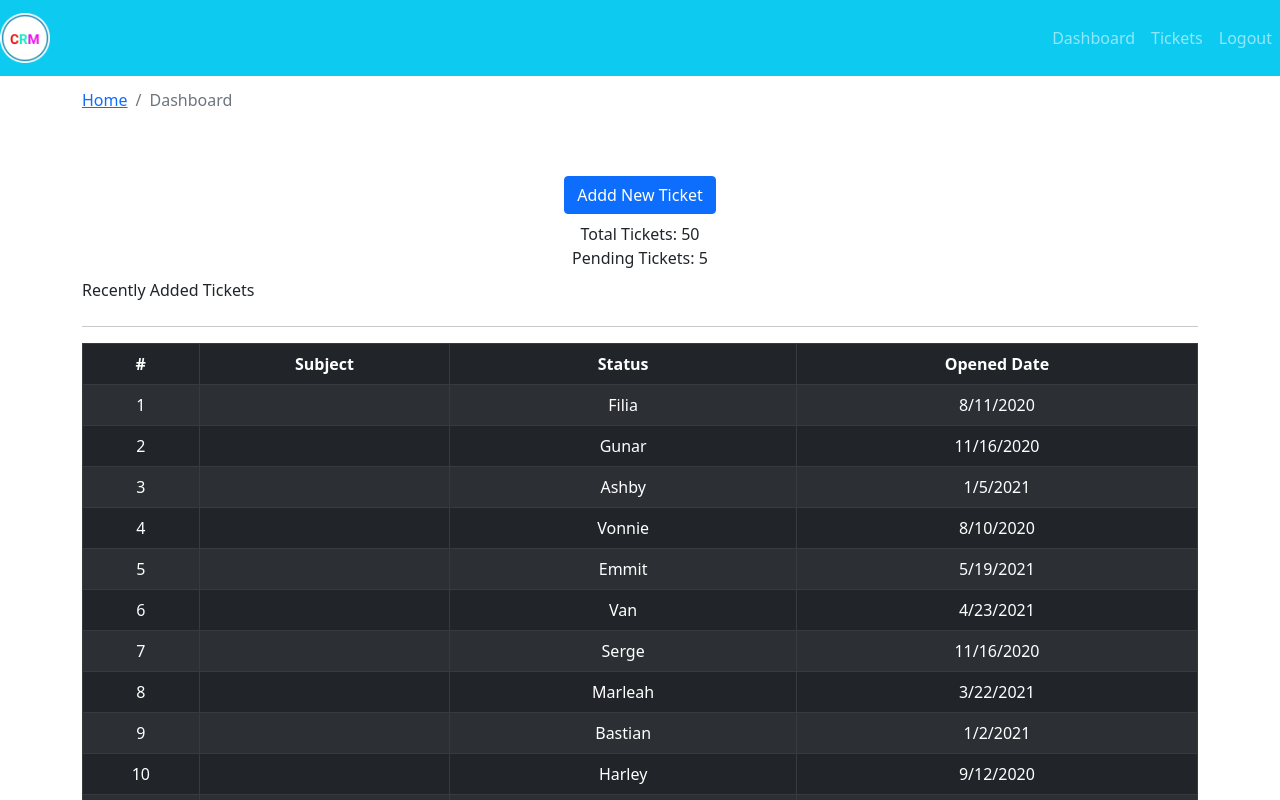
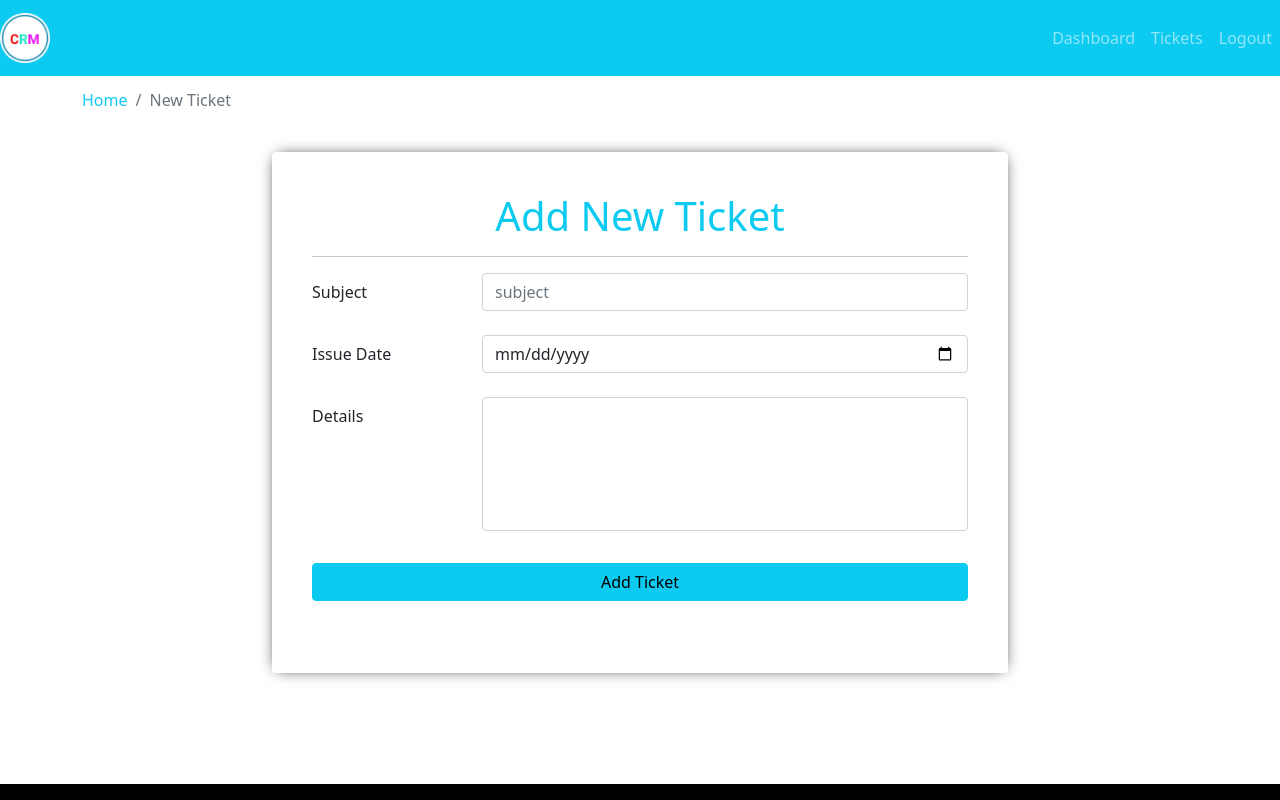
Before and after one commit to moath143/crm-frontend, a React (Create React App) app: page / in a window 1280 px wide. Shown: the top 800 px of the page. Built offline with nearby package versions, Linux system fonts and the light colour scheme.

Commit message:
add new ticket form added

```diff
--- a/src/App.css
+++ b/src/App.css
@@ -22,3 +22,9 @@ footer {
   color: #fff;
   padding: 1rem;
 }
+
+.breadcrumb-item a {
+  text-decoration: none;
+  color: #0dcaf0;
+  font-weight: 500;
+}
--- a/src/App.js
+++ b/src/App.js
@@ -1,14 +1,16 @@
 import "./App.css";
 import DefaultLayout from "./layout/DefaultLayout";
-import Entry from "./page/entry/Entry.page";
-import Dashboard from './page/dashboard/Dashboard.page';
+// import Entry from "./page/entry/Entry.page";
+// import Dashboard from "./page/dashboard/Dashboard.page";
+import Addticket from "./page/new-ticket/Addticket.page";
 
 function App() {
   return (
     <div className="App">
       {/* <Entry /> */}
       <DefaultLayout>
-        <Dashboard />
+        {/* <Dashboard /> */}
+        <Addticket />
       </DefaultLayout>
     </div>
   );
--- /dev/null
+++ b/src/components/add-ticket-form/AddTicketForm.comp.js
@@ -0,0 +1,80 @@
+import React from "react";
+import { Row, Col, Form, Button, Jumbotron } from "react-bootstrap";
+import { PropTypes } from "prop-types";
+import "./add-new-ticket.style.css";
+function AddTicketForm({
+  handleOnChange,
+  handleOnSubmit,
+  formDataError,
+  formData,
+}) {
+  console.log(formData);
+  return (
+      <Jumbotron className=" mt-4 mb-4 add-new-ticket">
+          <h1 className='text-center text-info'>Add New Ticket</h1>
+          <hr />
+      <Form autoComplete="off" onSubmit={handleOnSubmit}>
+        <Form.Group as={Row}>
+          <Form.Label column sm={3}>
+            Subject
+          </Form.Label>
+          <Col sm={9}>
+            <Form.Control
+              name="subject"
+              placeholder="subject"
+              onChange={handleOnChange}
+              value={formData.subject}
+              required
+            />
+            <Form.Text className='text-danger'>{formDataError.subject && "Subject is Required" }</Form.Text>
+          </Col>
+        </Form.Group>
+        <Form.Group className="mt-4 mb-4" as={Row}>
+          <Form.Label column sm={3}>
+            Issue Date
+          </Form.Label>
+          <Col sm={9}>
+            <Form.Control
+              type="date"
+              name="issueDate"
+              onChange={handleOnChange}
+              value={formData.issueDate}
+              required
+            />
+          </Col>
+        </Form.Group>
+        <Form.Group as={Row}>
+          <Form.Label column sm={3}>
+            Details
+          </Form.Label>
+          <Col sm={9}>
+            <Form.Control
+              as="textarea"
+              name="detail"
+              rows="5"
+              onChange={handleOnChange}
+              value={formData.detail}
+              required
+            />
+          </Col>
+        </Form.Group>
+        <Button
+          variant="info"
+          type="submit"
+          style={{ width: "100%", margin: "2rem auto" }}
+        >
+          Add Ticket
+        </Button>
+      </Form>
+    </Jumbotron>
+  );
+}
+
+export default AddTicketForm;
+
+AddTicketForm.propTyps = {
+  handleOnChange: PropTypes.func.isRequired,
+  handleOnSubmit: PropTypes.func.isRequired,
+  formData: PropTypes.object.isRequired,
+  formDataError: PropTypes.object.isRequired,
+};
--- /dev/null
+++ b/src/components/add-ticket-form/add-new-ticket.style.css
@@ -0,0 +1,10 @@
+.add-new-ticket{
+    background-color: #fff;
+    box-shadow: 0 0 15px -5px black;
+    padding: 40px;
+    border-radius: 4px;
+}
+
+form textarea{
+    resize: none;
+}
--- a/src/layout/partials/Header.comp.js
+++ b/src/layout/partials/Header.comp.js
@@ -1,5 +1,5 @@
 import React from 'react'
-import { Navbar, Nav, NavbarBrand } from 'react-bootstrap'
+import { Navbar, Nav } from 'react-bootstrap'
 import logo from '../../assets/img/crm.png'
 
 function Header() {
--- a/src/page/entry/entry.style.css
+++ b/src/page/entry/entry.style.css
@@ -1,11 +1,11 @@
-.entry-page{
+.entry-page {
   height: 100vh;
   display: flex;
   justify-content: center;
   align-items: center;
 }
 
-.form-box{
+.form-box {
   box-shadow: 0 0 15px -5px black;
   background-color: #fff;
   padding: 20px 30px;
--- /dev/null
+++ b/src/page/new-ticket/Addticket.page.js
@@ -0,0 +1,66 @@
+import React, { useState, useEffect } from "react";
+import { Container, Row, Col } from "react-bootstrap";
+import PageBreadcrumb from "../../components/breadcrumb/Breadcrumb.comp";
+import AddTicketForm from "../../components/add-ticket-form/AddTicketForm.comp";
+import { shortText } from "../../utils/validation";
+
+const initialData = {
+  subject: "",
+  issueDate: "",
+  detail: "",
+};
+
+const initialDataError = {
+  subject: false,
+  issueDate: false,
+  detail: false,
+};
+function Addticket() {
+  const [formData, setFormData] = useState(initialData);
+  const [formDataError, setFormDataError] = useState(initialDataError);
+
+  useEffect(() => {}, [formData, formDataError]);
+
+  const handleOnChange = (e) => {
+    const { name, value } = e.target;
+    setFormData({
+      ...formData,
+      [name]: value,
+    });
+    console.log(name, value);
+  };
+
+  const handleOnSubmit = async (e) => {
+    e.preventDefault();
+
+    setFormDataError(initialDataError);
+    const isSubjectValid = await shortText(formData.subject);
+
+    setFormDataError({
+      ...initialDataError,
+      subject: !isSubjectValid,
+    });
+  };
+  return (
+    <Container>
+      <Row>
+        <Col>
+          <PageBreadcrumb page="New Ticket" />
+        </Col>
+      </Row>
+
+      <Row>
+        <Col sm={{ span: 8, offset: 2 }}>
+          <AddTicketForm
+            handleOnChange={handleOnChange}
+            handleOnSubmit={handleOnSubmit}
+            formDataError={formDataError}
+            formData={formData}
+          />
+        </Col>
+      </Row>
+    </Container>
+  );
+}
+
+export default Addticket;
--- /dev/null
+++ b/src/utils/validation.js
@@ -0,0 +1,3 @@
+export const shortText = str => {
+    return str.length >= 3 && str.length <= 100
+}
```
Also changed, not shown: src/components/breadcrumb/Breadcrumb.comp.js (+6 -6 lines). Lines whose indentation alone changed are shown as unchanged.
